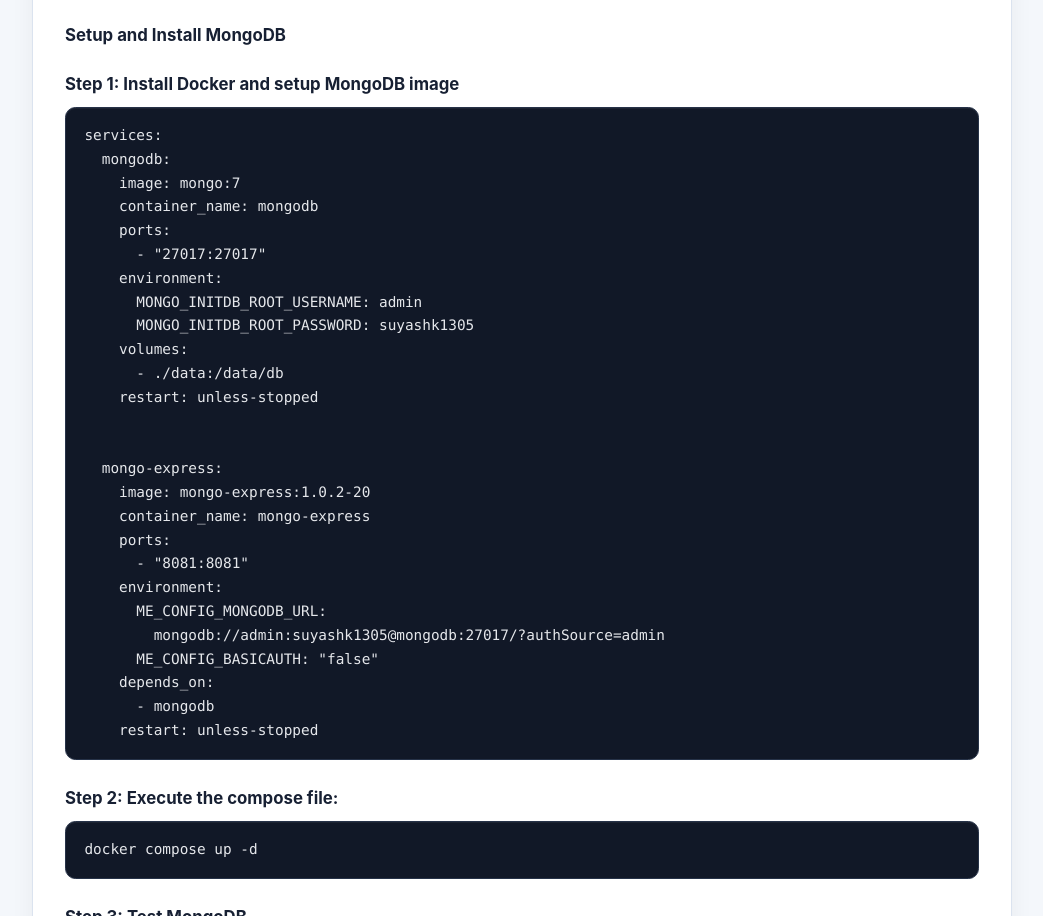
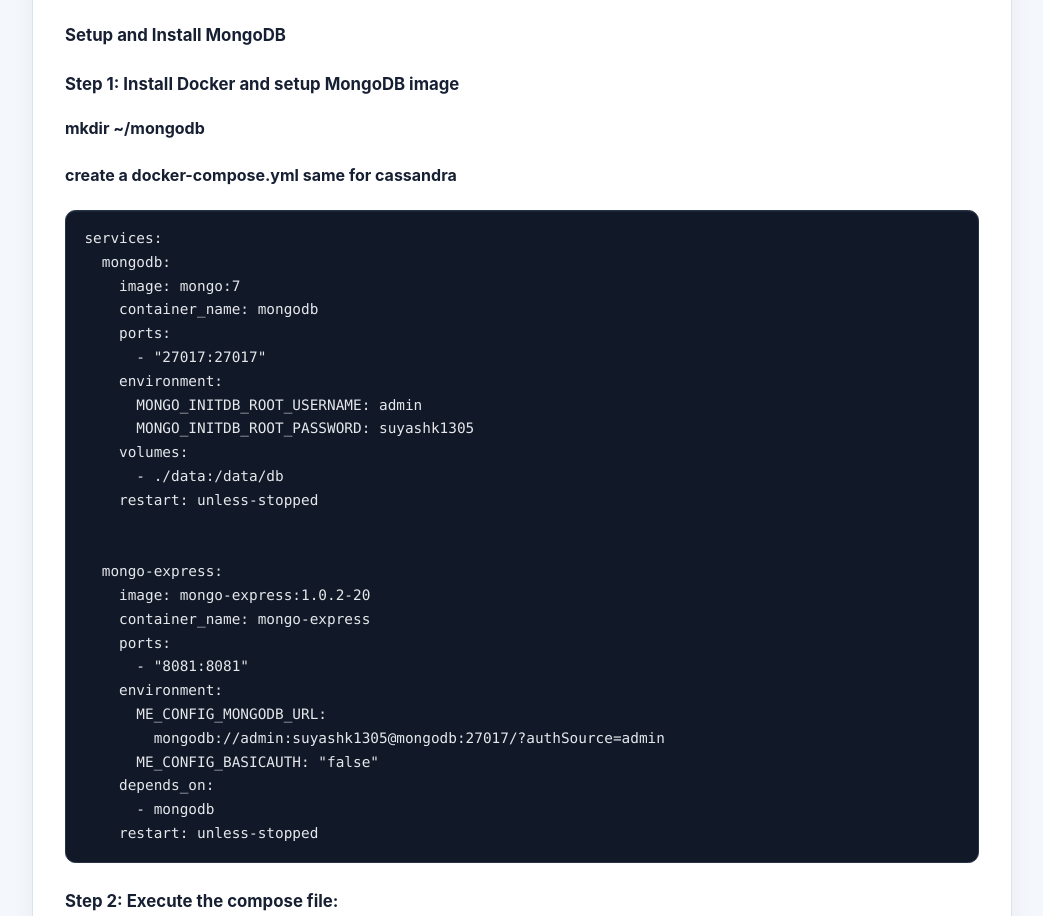
Before and after one commit to suyash-sketch/bda-practical, a plain HTML site: page index.html in a window 1280 px wide. Shown: the part 7977-8893 px from the top of the page, without its empty margins (118-1161 px from the left). Drawn offline with Linux system fonts and the light colour scheme.

Commit message:
update instruction for compose file creation

```diff
--- a/index.html
+++ b/index.html
@@ -245,6 +245,8 @@ if __name__ == "__main__":
 
       <h3>Setup and Install MongoDB</h3>
       <h3>Step 1: Install Docker and setup MongoDB image</h3>
+      <h4>mkdir ~/mongodb</h4>
+      <h4>create a docker-compose.yml same for cassandra</h4>
       <pre><code>services:
   mongodb:
     image: mongo:7
```
